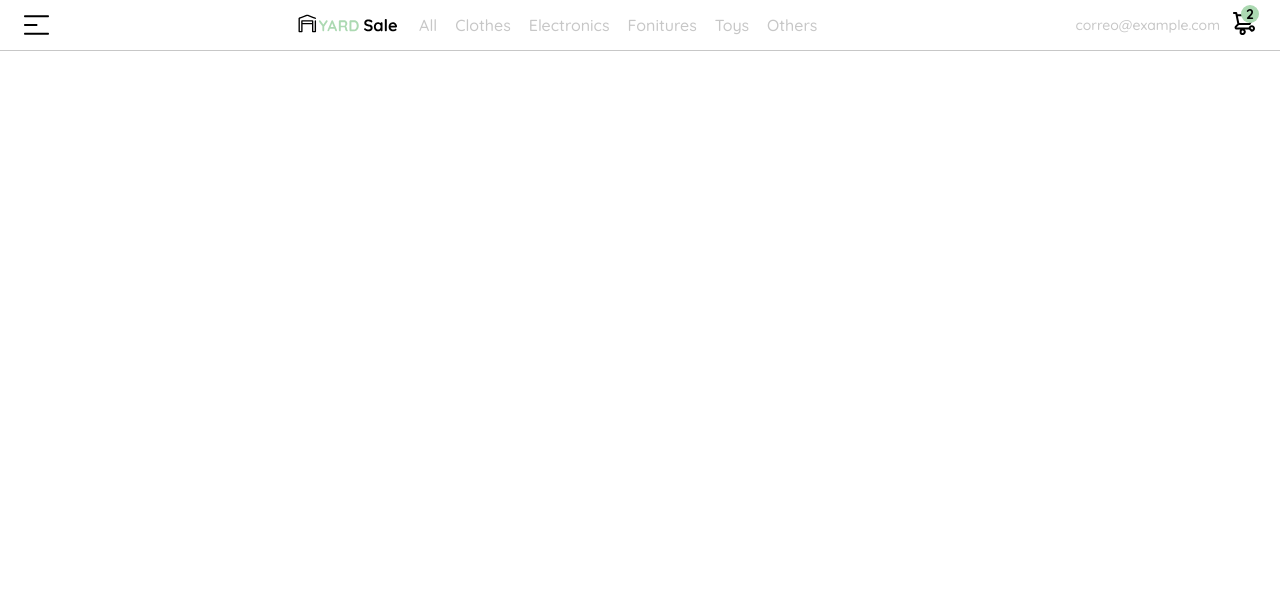
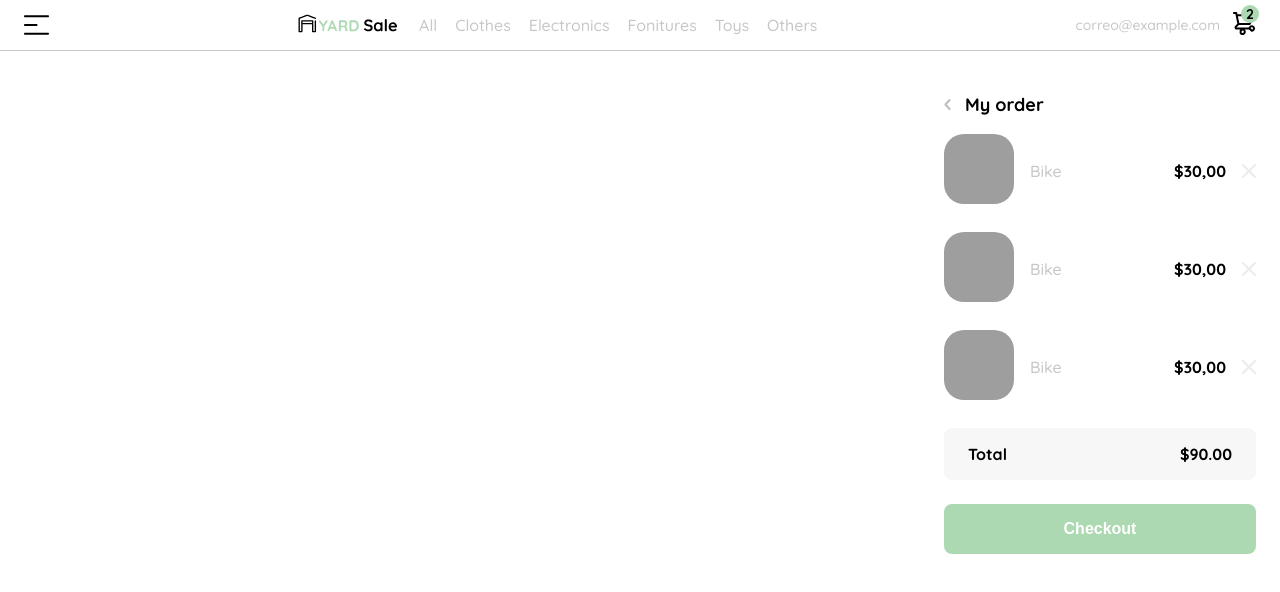
Before and after one commit to Guarnerman/little-online-shopp, a plain HTML site: page index.html in a window 1280 px wide. Drawn offline with Linux system fonts and the light colour scheme; grey boxes are pictures that could not be loaded.

Commit message:
"se añadió funcionalidad a los menú desplegables entre sí con JS"

```diff
--- a/index.html
+++ b/index.html
@@ -106,6 +106,53 @@
     </div>
   </nav>
 
+  <aside class="product-detail">
+    <div class="title-container">
+      <img src="./icons/flechita.svg" alt="arrow">
+      <p class="title">My order</p>
+    </div>
+
+    <div class="my-order-content">
+
+      <div class="shopping-cart">
+        <figure>
+          <img src="https://picsum.photos/seed/ed8um/200/300" alt="bike">
+        </figure>
+        <p>Bike</p>
+        <p>$30,00</p>
+        <img src="./icons/icon_close.png" alt="close">
+      </div>
+      <div class="shopping-cart">
+        <figure>
+          <img src="https://picsum.photos/seed/efd8um/200/300" alt="bike">
+        </figure>
+        <p>Bike</p>
+        <p>$30,00</p>
+        <img src="./icons/icon_close.png" alt="close">
+      </div>
+      <div class="shopping-cart">
+        <figure>
+          <img src="https://picsum.photos/seed/efdwm/200/300" alt="bike">
+        </figure>
+        <p>Bike</p>
+        <p>$30,00</p>
+        <img src="./icons/icon_close.png" alt="close">
+      </div>
+
+      <div class="order">
+        <p>
+          <span>Total</span>
+        </p>
+        <p>$90.00</p>
+      </div>
+
+      <button class="primary-button">
+        Checkout
+      </button>
+    </div>
+  </div>
+  </aside>
+
   <script src="./main.js"></script>
 </body>
 </html>
--- a/main.js
+++ b/main.js
@@ -2,14 +2,27 @@ const menuEmail = document.querySelector('.navbar-email');
 const desktopMenu = document.querySelector('.desktop-menu');
 const burguerMenu = document.querySelector('.menu');
 const mobileMenu = document.querySelector('.mobile-menu');
+const menuKart = document.querySelector('.navbar-shopping-kart');
+const aside = document.querySelector('.product-detail')
 
 menuEmail.addEventListener('click', toogleDesktopMenu);
 burguerMenu.addEventListener('click', toogleMobileMenu);
+menuKart.addEventListener('click', toogleKartAside);
 
 function toogleDesktopMenu() {
-  desktopMenu.classList.toggle('inactive')
+  desktopMenu.classList.toggle('inactive');
+  /* mobileMenu.classList.add('inactive'); */
+  aside.classList.add('inactive');
 }
 
 function toogleMobileMenu() {
-  mobileMenu.classList.toggle('inactive')
+  /* desktopMenu.classList.add('inactive'); */
+  mobileMenu.classList.toggle('inactive');
+  aside.classList.add('inactive');
 }
+
+function toogleKartAside() {
+  desktopMenu.classList.add('inactive');
+  mobileMenu.classList.add('inactive');
+  aside.classList.toggle('inactive');
+}
--- a/styles.css
+++ b/styles.css
@@ -142,9 +142,11 @@ nav {
 
 /* Menú en mobile */
 .mobile-menu {
+  background-color: var(--white);
   position: absolute;
   top: 50px;
   padding: 0px;
+  border-top: 1px solid var(--very-light-pink);;
 }
 .mobile-menu a {
   text-decoration: none;
@@ -175,6 +177,83 @@ nav {
   bottom: 10px;
 }
 
+/* Aside product detail */
+.product-detail {
+  background-color: var(--white);
+  width: 360px;
+  padding: 24px;
+  box-sizing: border-box;
+  position: absolute;
+  right: 0;
+}
+.title-container {
+  display: flex;
+}
+.title-container img {
+  transform: rotate(180deg);
+  margin-right: 14px;
+}
+.title {
+  font-size: var(--lg);
+  font-weight: bold;
+}
+.order {
+  display: grid;
+  grid-template-columns: auto 1fr;
+  gap: 16px;
+  align-items: center;
+  background-color: var(--text-input-field);
+  margin-bottom: 24px;
+  border-radius: 8px;
+  padding: 0 24px;
+}
+.order p:nth-child(1) {
+  display: flex;
+  flex-direction: column;
+}
+.order p span:nth-child(1) {
+  font-size: var(--md);
+  font-weight: bold;
+}
+.order p:nth-child(2) {
+  text-align: end;
+  font-weight: bold;
+}
+.shopping-cart {
+  display: grid;
+  grid-template-columns: auto 1fr auto auto;
+  gap: 16px;
+  margin-bottom: 24px;
+  align-items: center;
+}
+.shopping-cart figure {
+  margin: 0;
+}
+.shopping-cart figure img {
+  width: 70px;
+  height: 70px;
+  border-radius: 20px;
+  object-fit: cover;
+}
+.shopping-cart p:nth-child(2) {
+  color: var(--very-light-pink);
+}
+.shopping-cart p:nth-child(3) {
+  font-size: var(--md);
+  font-weight: bold;
+}
+.primary-button {
+  background-color: var(--hospital-green);
+  border-radius: 8px;
+  border: none;
+  color: var(--white);
+  width: 100%;
+  cursor: pointer;
+  font-size: var(--md);
+  font-weight: bold;
+  height: 50px;
+}
+
 @media (max-width: 640px) {
   .menu {
     display: block;
@@ -188,6 +267,9 @@ nav {
   .desktop-menu {
     display: none;
   }
+  .product-detail {
+    width: 100%;
+  }
 }
 
 @media (min-width: 641px) {
```
